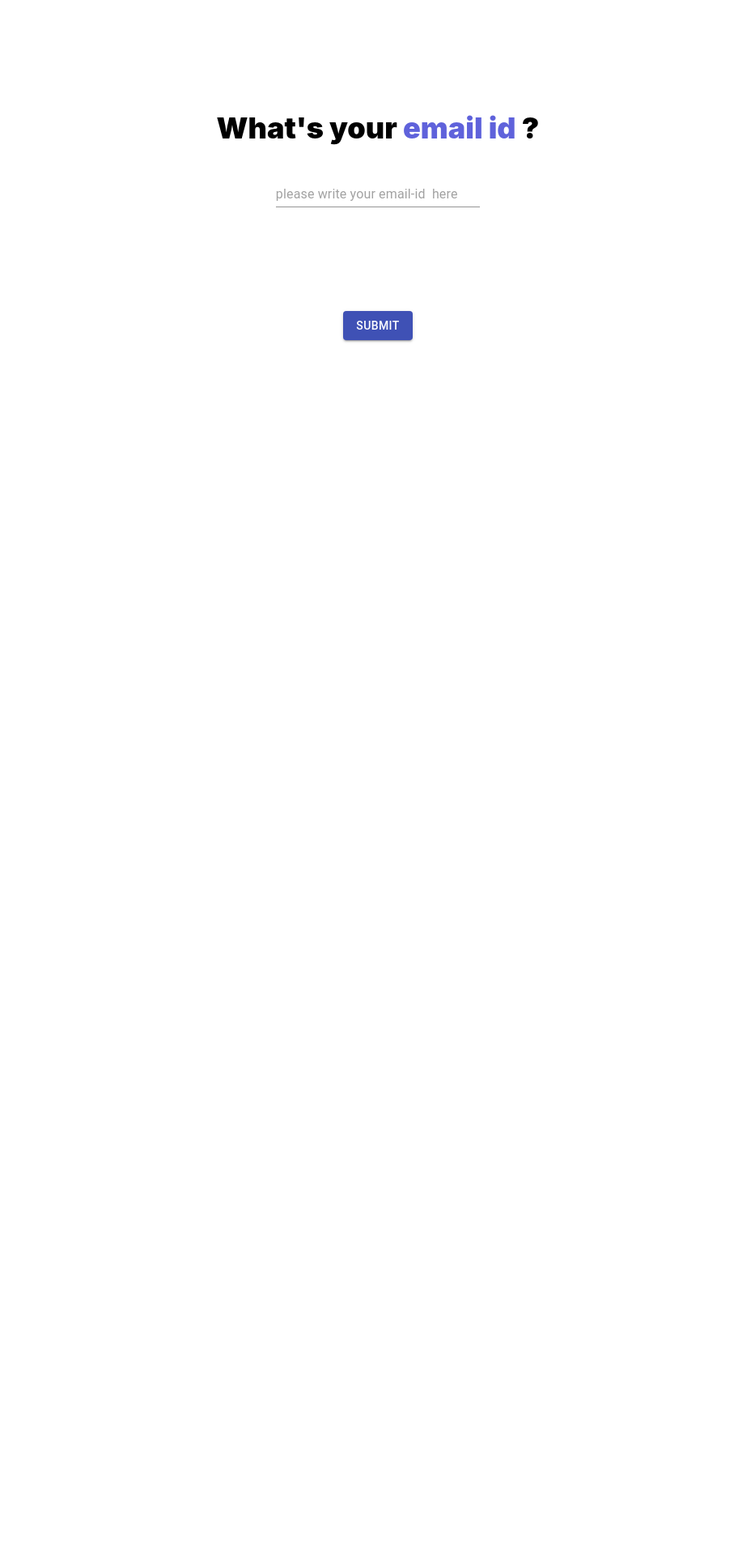
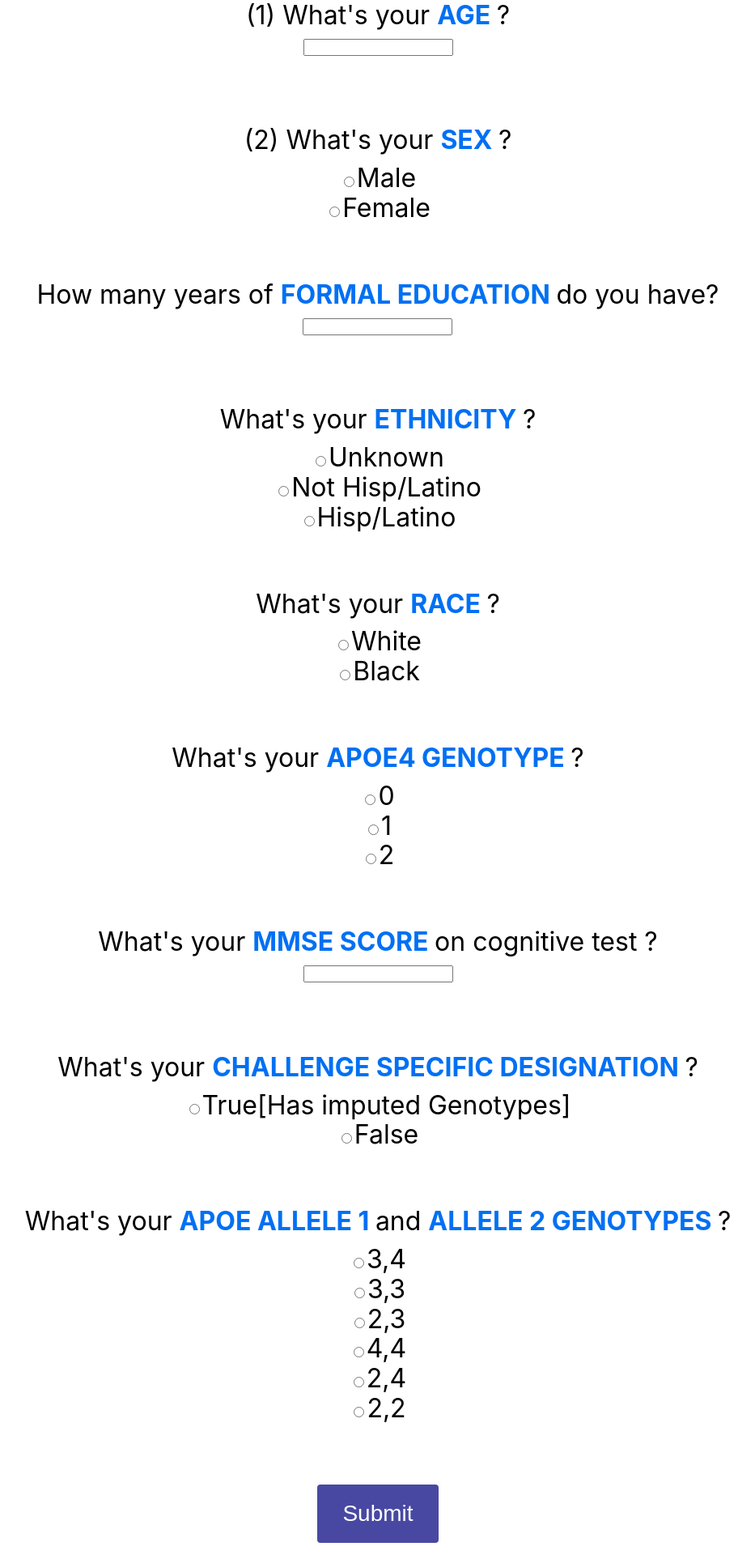
Before and after one commit to arunpratapsingh17/final_year_project_frontend, a Next.js app: page /1 in a window 1280 px wide. Shown: the part 140-2060 px from the top of the page at 81% size, without its empty margins (173-1106 px from the left). Before the commit the page ends 800 px from the top, so only its background shows below. Built offline with nearby package versions, Linux system fonts and the light colour scheme.

Commit message:
VErsion 2

```diff
--- a/package.json
+++ b/package.json
@@ -9,6 +9,7 @@
   },
   "dependencies": {
     "@material-ui/core": "^4.11.3",
+    "axios": "^0.21.1",
     "next": "10.1.3",
     "react": "17.0.2",
     "react-dom": "17.0.2"
--- a/pages/1/index.js
+++ b/pages/1/index.js
@@ -3,36 +3,135 @@ import styles from '../../styles/Home.module.css'
 import TextField from '@material-ui/core/TextField';
 import { makeStyles } from '@material-ui/core/styles';
 import { Button } from '@material-ui/core';
+import axios from 'axios';
 
-const useStyles = makeStyles((theme) => ({
-  root: {
-    '& .MuiTextField-root': {
-      margin: theme.spacing(1),
-      width: '25ch',
-    },
-  },
-  buttonCont:{
-      marginTop:"100px"
-  }
-}));
+
 const index = () => {
-    const classes = useStyles();
-
+    const submitData=(e)=>{
+        e.preventDefault()
+        let myForm = document.getElementById('myForm');
+        let formData = new FormData(myForm);
+        // for (var value of formData.values()) {
+        //     console.log(value);
+        //  }
+        //  for (var value of formData.keys()) {
+        //     console.log(value);
+        //  }
+        var object = {};
+            formData.forEach(function(value, key){
+            object[key] = value;
+        });
+        console.log(object);
+        // var jsonData = JSON.stringify(object);
+        // console.log(jsonData);
+         axios.post("https://alzhemy-be.herokuapp.com/predict",object).then((res)=>{
+             console.log(res);
+         })
+    }
     return (
-        <div className={styles.container}>
-            <div>
-                <h3 className={styles.questHead}>What's your <span className={styles.highlightBlue}>email id </span>?</h3>
-                <link rel="icon" href="/favicon.ico" />
+        // <div className={styles.container}>
+        //     <div>
+        //         <h3 className={styles.questHead}>What's your <span className={styles.highlightBlue}>age </span>?</h3>
+        //         <link rel="icon" href="/favicon.ico" />
+        //     </div>
+        //     <form className={classes.root} noValidate autoComplete="off">
+        //         <div>
+        //             <TextField required id="standard-required" placeholder="please write your email-id  here" className={styles.input}/>
+        //         </div>
+        //         <br></br>
+        //     </form>
+        //     <Button className={classes.buttonCont} variant="contained" color="primary" href="/2" onClick={()=>{
+        //         console.log(form);
+        //     }}>
+        //          Submit
+        //     </Button>
+        // </div>
+        <div className={styles.parent}>
+            <div className={styles.header} >
+                Answer the following questions to get your result
             </div>
-            <form className={classes.root} noValidate autoComplete="off">
-                <div>
-                    <TextField required id="standard-required" placeholder="please write your email-id  here" className={styles.input}/>
+            <form className={styles.container} onSubmit={submitData} id="myForm">
+            <div className={styles.question}>
+              <label htmlFor="fname" >(1) What's your <a className={styles.highlighter}>AGE </a>?</label><br></br>
+               <input type="number" className={styles.age_input} className={styles.input}  name="AGE" /><br></br>
+            </div>
+            <div id="sex" id="question" className={styles.question}>
+                    <label htmlFor="sex">(2) What's your <a className={styles.highlighter}>SEX </a>?</label><br></br>
+                    <div className={styles.options}>
+                        <input type="radio" id="male" name="PTGENDER" value="Male" />
+                        <label htmlFor="male">Male</label><br></br>
+                        <input type="radio" id="female" name="PTGENDER" value="Female" />
+                        <label htmlFor="female">Female</label><br></br>
+                    </div>
+            </div><br></br>
+            <div className={styles.question}>
+                <label htmlFor="fname" >How many years of <a className={styles.highlighter}>FORMAL EDUCATION </a> do you have?</label><br></br>
+                <input type="number" id="fname" name="PTEDUCAT" className={styles.input} /><br></br>
+            </div>
+            <div id="ethnicity" className={styles.question}>
+                <label htmlFor="ethnicity">What's your <a className={styles.highlighter}>ETHNICITY </a>?</label><br></br>
+                <div className={styles.options}>
+                    <input type="radio" id="unknown" name="PTETHCAT" value="Unknown" />
+                    <label htmlFor="unknown">Unknown</label><br></br>
+                    <input type="radio" id="nothisporlatino" name="PTETHCAT" value="Not Hisp/Latino" />
+                    <label htmlFor="nothisporlatino">Not Hisp/Latino</label><br></br>
+                    <input type="radio" id="hisporlatino" name="PTETHCAT" value="Hisp/Latino" />
+                    <label htmlFor="hisporlatino">Hisp/Latino</label><br></br>
                 </div>
+            </div><br></br>
+            <div id="race" className={styles.question}>
+                <label htmlFor="race">What's your <a className={styles.highlighter}>RACE </a>?</label><br></br>
+                <div className={styles.options}>
+                    <input type="radio" id="white" name="PTRACCAT" value="White" />
+                    <label htmlFor="White">White</label><br></br>
+                    <input type="radio" id="black" name="PTRACCAT" value="Black" />
+                    <label htmlFor="Black">Black</label><br></br>
+                </div>
+            </div><br></br>
+            <div id="apoe4" className={styles.question}>
+                <label htmlFor="apoe4">What's your <a className={styles.highlighter}>APOE4 GENOTYPE </a>?</label><br></br>
+                <div className={styles.options}>
+                    <input type="radio" id="zero" name="APOE4" value="0" />
+                    <label htmlFor="0">0</label><br></br>
+                    <input type="radio" id="one" name="APOE4" value="1" />
+                    <label htmlFor="1">1</label><br></br>
+                    <input type="radio" id="two" name="APOE4" value="2" />
+                    <label htmlFor="2">2</label><br></br>
+                </div>
+            </div><br></br>
+            <div className={styles.question}>
+                <label htmlFor="fname" className={styles.question}>What's your <a className={styles.highlighter}>MMSE SCORE </a> on cognitive test ?</label><br></br>
+                <input type="number" id="mmse" name="MMSE" className={styles.input}  /><br></br>
+            </div>
+            <div id="imputed_genotype" className={styles.question}>
+                <label htmlFor="imputed_genotype">What's your  <a className={styles.highlighter}>CHALLENGE SPECIFIC DESIGNATION </a>?</label>
+                <div className={styles.options}>
+                    <input type="radio" id="true" name="imputed_genotype" value="True" />
+                    <label htmlFor="True">True[Has imputed Genotypes]</label><br></br>
+                    <input type="radio" id="false" name="imputed_genotype" value="False" />
+                    <label htmlFor="False">False</label><br></br>
+                </div>
+            </div><br></br>
+            <div id="apoe_genotype" className={styles.question}>
+                <label htmlFor="apoe_genotype">What's your  <a className={styles.highlighter}>APOE ALLELE 1 </a> and <a className={styles.highlighter}>ALLELE 2 GENOTYPES </a> ?</label>
                 <br></br>
-            </form>
-            <Button className={classes.buttonCont} variant="contained" color="primary" href="/2">
-                 Submit
-            </Button>
+                <div className={styles.options}>
+                    <input type="radio" id="option" name="APOE Genotype " value="3,4" />
+                    <label htmlFor="3,4">3,4</label><br></br>
+                    <input type="radio" id="option" name="APOE Genotype" value="3,3" />
+                    <label htmlFor="3,3">3,3</label><br></br>
+                    <input type="radio" id="option" name="APOE Genotype" value="2,3" />
+                    <label htmlFor="2,3">2,3</label><br></br>
+                    <input type="radio" id="option" name="APOE Genotype" value="4,4" />
+                    <label htmlFor="4,4">4,4</label><br></br>
+                    <input type="radio" id="option" name="APOE Genotype" value="2,4" />
+                    <label htmlFor="2,4">2,4</label><br></br>
+                    <input type="radio" id="option" name="APOE Genotype" value="2,2" />
+                    <label htmlFor="2,2">2,2</label><br></br>
+                </div>
+            </div><br></br>
+            <input type="submit" name="Sign Up" className={styles.question} className={styles.button} />
+        </form>
         </div>
     )
 }
--- a/styles/Home.module.css
+++ b/styles/Home.module.css
@@ -1,3 +1,4 @@
+
 .container {
   min-height: 100vh;
   padding: 0 0.5rem;
@@ -5,6 +6,7 @@
   flex-direction: column;
   justify-content: center;
   align-items: center;
+  /* background-color: #a6a6cc; */
 }
 
 .main {
@@ -120,10 +122,10 @@
 .highlightBlue{
   color: #5F62DB;
 }
-.input{
+/* .input{
   width: 350px;
   margin-bottom: 100px;
-}
+} */
 .buttonCont{
   margin-top: 100px;
   padding-top: 100px;
@@ -135,3 +137,62 @@
     flex-direction: column;
   }
 }
+.question{
+  font-size: 2rem;
+  margin-bottom: 40px;
+  line-height: 1.15;
+}
+
+.input{
+
+  display: block;
+  margin : 10px  auto;
+}
+.options{
+  margin : 10px  auto;
+  text-align: center;
+  padding:0 auto;
+}
+
+.highlighter{
+  color: #0070f3;
+  text-decoration: none;
+  font-weight: bold;
+}
+
+.desc{
+  margin-top: -5px;
+  font-size: 20px;
+}
+
+.header{
+  display: flex;
+  flex-direction: column;
+  justify-content: center;
+  align-items: center;
+  font-size: 2rem;
+  margin-bottom: 40px;
+  line-height: 1.15;
+  margin-top: 5%;
+  text-transform: uppercase;
+  text-decoration: underline;
+}
+
+.button {
+  border-radius: 4px;
+  background-color: #4848a3;
+  border: none;
+  color: #FFFFFF;
+  text-align: center;
+  font-size: 28px;
+  padding: 20px;
+  width: 150px;
+  transition: all 0.5s;
+  cursor: pointer;
+  margin: 5px;
+  margin-bottom: 50px;
+}
+.button:hover  {
+  padding-right: 45px;
+  background-color: #9999b6;
+}
```
Also changed, not shown: 1 other file (tests, documents, lock files or other folders).
